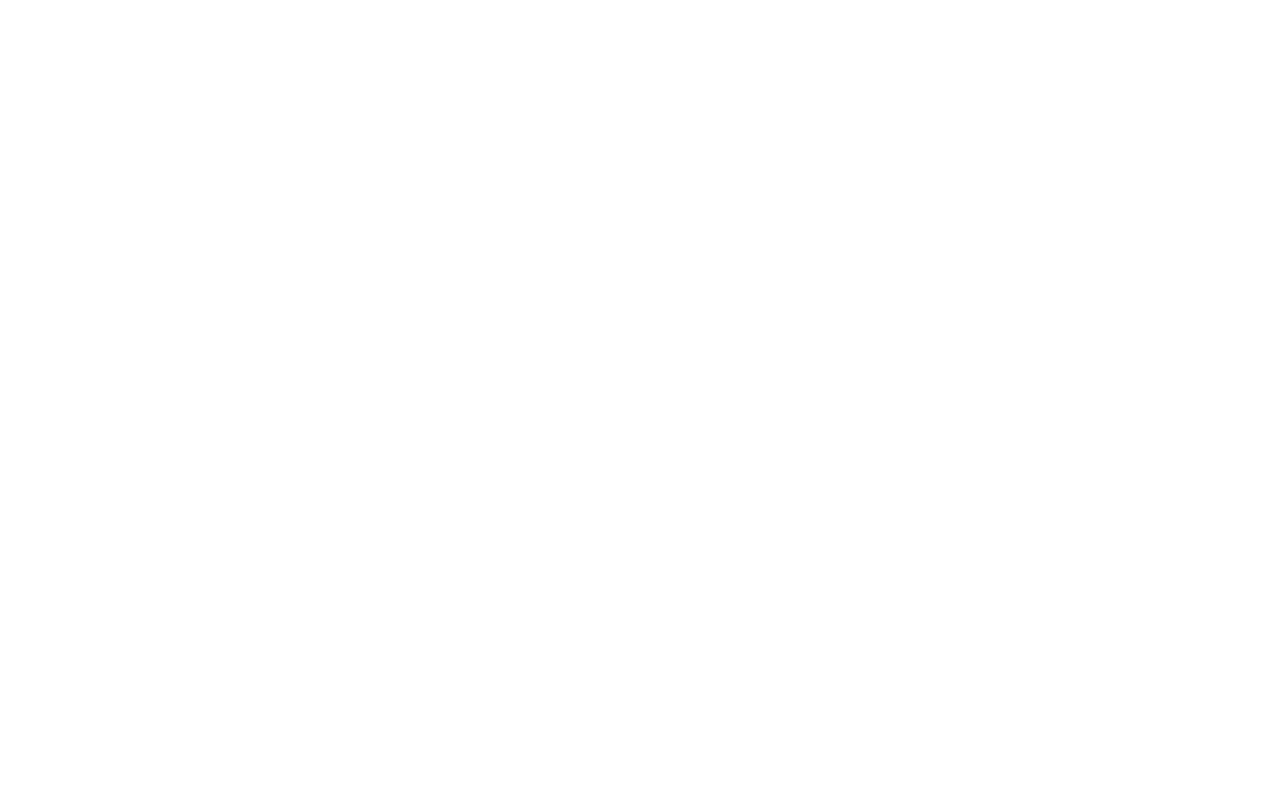
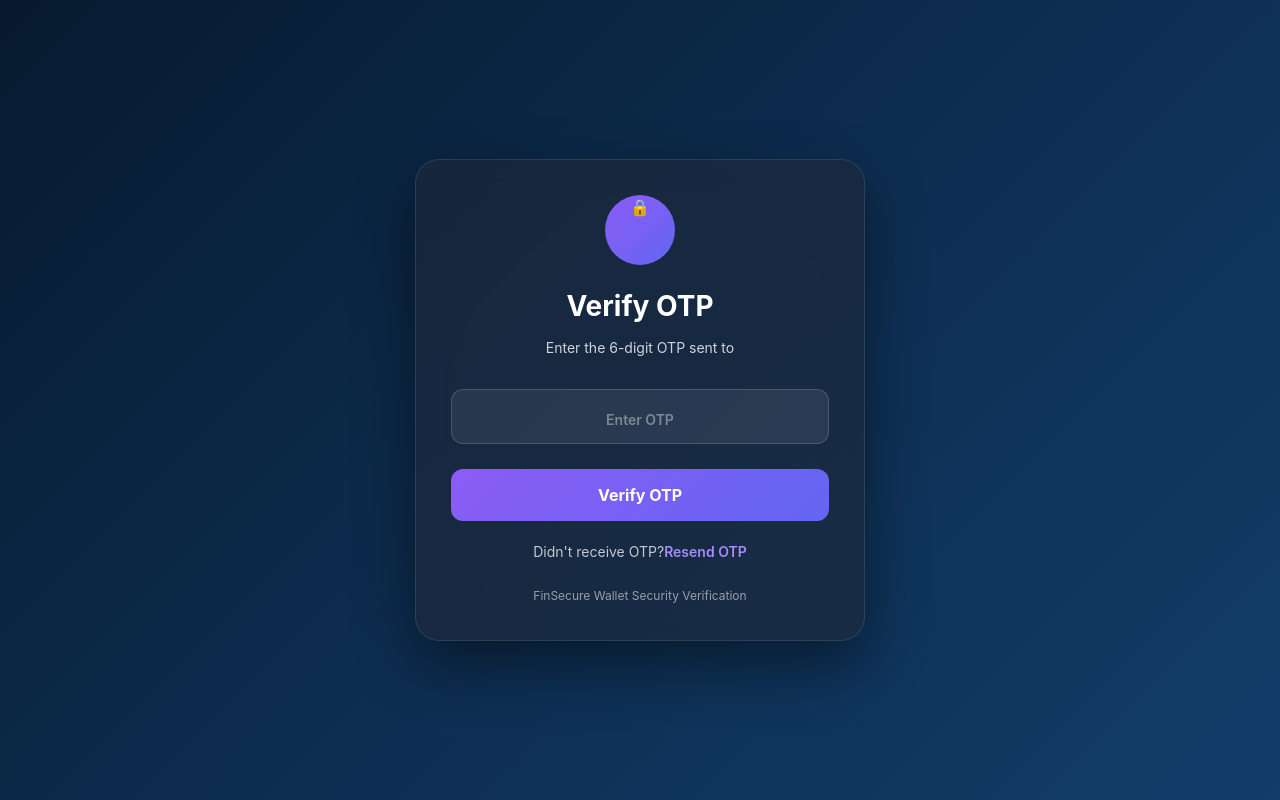
Before and after one commit to soumya-mohanty25/FinSecureWallet_React, a React (Vite) app: page /verify-otp in a window 1280 px wide. Before the commit this address had no page. Built offline with nearby package versions, Linux system fonts and the light colour scheme.

Commit message:
Worked on the verify otp design.

```diff
--- a/src/App.jsx
+++ b/src/App.jsx
@@ -3,20 +3,16 @@
 import Landing from './pages/Auth/Landing/Landing';
 import Login from "./pages/Auth/Login/Login.jsx";
 import Register from "./pages/Auth/Register/Register.jsx";
+import VerifyOtp from "./pages/Auth/VerifyOtp/VerifyOtp.jsx";
 
 function App() {
   return (
     <Router>
       <Routes>
-        {/* Landing Page */}
         <Route path="/" element={<Landing />} />
-
-        {/* Login Page */}
         <Route path="/login" element={<Login />} />
-
-        {/* Registration Page */}
         <Route path="/register" element={<Register />} />
-
+        <Route path="/verify-otp" element={<VerifyOtp />} />
       </Routes>
     </Router>
   );
--- a/src/index.css
+++ b/src/index.css
@@ -20,3 +20,148 @@
 .animate-float-fast {
   animation: float 8s ease-in-out infinite;
 }
+
+
+/* ========================================
+   OTP VERIFY MODAL
+======================================== */
+
+.otp-page {
+  min-height: 100vh;
+  display: flex;
+  justify-content: center;
+  align-items: center;
+  background: linear-gradient(
+    135deg,
+    #071a2f 0%,
+    #0d2d50 50%,
+    #123d69 100%
+  );
+  padding: 20px;
+}
+
+.otp-modal {
+  width: 100%;
+  max-width: 450px;
+
+  background: rgba(30, 41, 59, 0.65);
+
+  backdrop-filter: blur(20px);
+
+  border: 1px solid rgba(255,255,255,0.1);
+
+  border-radius: 24px;
+
+  padding: 35px;
+
+  text-align: center;
+
+  box-shadow:
+      0 25px 60px rgba(0,0,0,0.45);
+}
+
+.otp-icon {
+  width: 70px;
+  height: 70px;
+  margin: 0 auto 20px;
+  border-radius: 50%;
+  background: linear-gradient(
+    135deg,
+    #8b5cf6,
+    #6366f1
+  );
+}
+
+.otp-title {
+  color: #ffffff;
+  font-size: 28px;
+  font-weight: 700;
+  margin-bottom: 10px;
+}
+
+.otp-subtitle {
+  color: rgba(255, 255, 255, 0.8);
+  font-size: 14px;
+  line-height: 1.6;
+  margin-bottom: 30px;
+}
+
+.otp-email {
+  color: #a78bfa;
+  font-weight: 600;
+}
+
+.otp-input {
+  width: 100%;
+  height: 55px;
+  border-radius: 12px;
+  border: 1px solid rgba(255,255,255,0.15);
+  background: rgba(255,255,255,0.08);
+  color: white;
+  font-size: 22px;
+  font-weight: 600;
+  letter-spacing: 10px;
+  text-align: center;
+  outline: none;
+  transition: all 0.3s ease;
+}
+
+.otp-input:focus {
+  border-color: #8b5cf6;
+  box-shadow: 0 0 20px rgba(139, 92, 246, 0.35);
+}
+
+.otp-input::placeholder {
+  color: rgba(255,255,255,0.4);
+  letter-spacing: normal;
+  font-size: 14px;
+}
+
+.otp-btn {
+  width: 100%;
+  margin-top: 25px;
+  height: 52px;
+  border: none;
+  border-radius: 12px;
+
+  background: linear-gradient(
+      135deg,
+      #8b5cf6,
+      #6366f1
+  );
+
+  color: white;
+  font-size: 16px;
+  font-weight: 700;
+  cursor: pointer;
+  transition: all 0.3s ease;
+}
+
+.otp-btn:hover {
+  transform: translateY(-2px);
+
+  box-shadow:
+      0 12px 30px rgba(139, 92, 246, 0.4);
+}
+
+.otp-resend {
+  margin-top: 20px;
+  color: rgba(255,255,255,0.75);
+  font-size: 14px;
+}
+
+.otp-resend-link {
+  color: #a78bfa;
+  cursor: pointer;
+  font-weight: 600;
+}
+
+.otp-resend-link:hover {
+  text-decoration: underline;
+}
+
+.otp-footer {
+  margin-top: 25px;
+  color: rgba(255,255,255,0.55);
+  font-size: 12px;
+}
--- a/src/pages/Auth/Register/Register.jsx
+++ b/src/pages/Auth/Register/Register.jsx
@@ -25,16 +25,73 @@
         setForm({ ...form, profilePicture: e.target.files[0] });
     };
 
-    const handleRegister = () => {
-        console.log("REGISTER DATA:", form);
+    const handleRegister = async () => {
 
         if (form.password !== form.confirmPassword) {
             alert("Passwords do not match!");
             return;
         }
 
-        // later API call
-        // navigate("/otp");
+        try {
+
+            const response = await fetch(
+                `${import.meta.env.VITE_API_BASE_URL}/citizen/register`,
+                {
+                    method: "POST",
+                    headers: {
+                        "Content-Type": "application/json",
+                    },
+                    body: JSON.stringify({
+                        firstName: form.firstName,
+                        lastName: form.lastName,
+                        phoneNumber: form.phoneNumber,
+                        emailId: form.emailId,
+                        gender: form.gender,
+                        address: form.address,
+                        password: form.password,
+                        confirmPassword: form.confirmPassword,
+
+                        // optional fields
+                        alternateNo: form.alternateNo,
+                        designation: form.designation,
+                        organization: form.organization,
+                        state: form.state,
+                        district: form.district,
+                        city: form.city,
+                        pin: form.pin,
+                        idProofType: form.idProofType,
+                        idProofNo: form.idProofNo
+                    }),
+                }
+            );
+
+            const data = await response.json();
+
+            console.log("REGISTER RESPONSE:", data);
+
+            if (data.outcome) {
+
+                alert(data.message);
+
+                navigate("/verify-otp", {
+                    state: {
+                        emailId: form.emailId
+                    }
+                });
+
+            } else {
+
+                alert(data.message);
+
+            }
+
+        } catch (error) {
+
+            console.error(error);
+
+            alert("Server not reachable");
+
+        }
     };
 
     return (
--- /dev/null
+++ b/src/pages/Auth/VerifyOtp/VerifyOtp.jsx
@@ -0,0 +1,167 @@
+import { useLocation, useNavigate } from "react-router-dom";
+import { useState } from "react";
+
+const VerifyOtp = () => {
+
+    const location = useLocation();
+    const navigate = useNavigate();
+
+    const [otp, setOtp] = useState("");
+    const [loading, setLoading] = useState(false);
+
+    const emailId = location.state?.emailId;
+
+    const handleVerifyOtp = async () => {
+
+        if (!otp || otp.length !== 6) {
+            alert("Please enter a valid 6-digit OTP");
+            return;
+        }
+
+        setLoading(true);
+
+        try {
+
+            const response = await fetch(
+                `${import.meta.env.VITE_API_BASE_URL}/citizen/verify-otp`,
+                {
+                    method: "POST",
+                    headers: {
+                        "Content-Type": "application/json"
+                    },
+                    body: JSON.stringify({
+                        emailId,
+                        otp
+                    })
+                }
+            );
+
+            const data = await response.json();
+
+            if (data.outcome) {
+
+                alert("OTP Verified Successfully");
+
+                // Redirect to login page
+                navigate("/login");
+
+            } else {
+
+                alert(data.message);
+
+            }
+
+        } catch (error) {
+
+            console.error(error);
+
+            alert("Unable to verify OTP");
+
+        } finally {
+
+            setLoading(false);
+
+        }
+    };
+
+    const handleResendOtp = async () => {
+
+        try {
+
+            const response = await fetch(
+                `${import.meta.env.VITE_API_BASE_URL}/citizen/resend-otp`,
+                {
+                    method: "POST",
+                    headers: {
+                        "Content-Type": "application/json"
+                    },
+                    body: JSON.stringify({
+                        emailId
+                    })
+                }
+            );
+
+            const data = await response.json();
+
+            if (data.outcome) {
+
+                alert("OTP Sent Successfully");
+
+            } else {
+
+                alert(data.message);
+
+            }
+
+        } catch (error) {
+
+            console.error(error);
+
+            alert("Unable to resend OTP");
+
+        }
+    };
+
+    return (
+        <div className="otp-page">
+
+            <div className="otp-modal">
+
+                <div className="otp-icon">
+                    🔒
+                </div>
+
+                <h2 className="otp-title">
+                    Verify OTP
+                </h2>
+
+                <p className="otp-subtitle">
+                    Enter the 6-digit OTP sent to
+                    <br />
+                    <span className="otp-email">
+                        {emailId}
+                    </span>
+                </p>
+
+                <input
+                    type="text"
+                    maxLength={6}
+                    value={otp}
+                    onChange={(e) =>
+                        setOtp(
+                            e.target.value.replace(/\D/g, "")
+                        )
+                    }
+                    placeholder="Enter OTP"
+                    className="otp-input"
+                />
+
+                <button
+                    className="otp-btn"
+                    onClick={handleVerifyOtp}
+                    disabled={loading}
+                >
+                    {loading ? "Verifying..." : "Verify OTP"}
+                </button>
+
+                <div className="otp-resend">
+                    Didn't receive OTP?
+                    <span
+                        className="otp-resend-link"
+                        onClick={handleResendOtp}
+                    >
+                        Resend OTP
+                    </span>
+                </div>
+
+                <div className="otp-footer">
+                    FinSecure Wallet Security Verification
+                </div>
+
+            </div>
+
+        </div>
+    );
+};
+
+export default VerifyOtp;
```
Also changed, not shown: src/assets/password.png (added).
